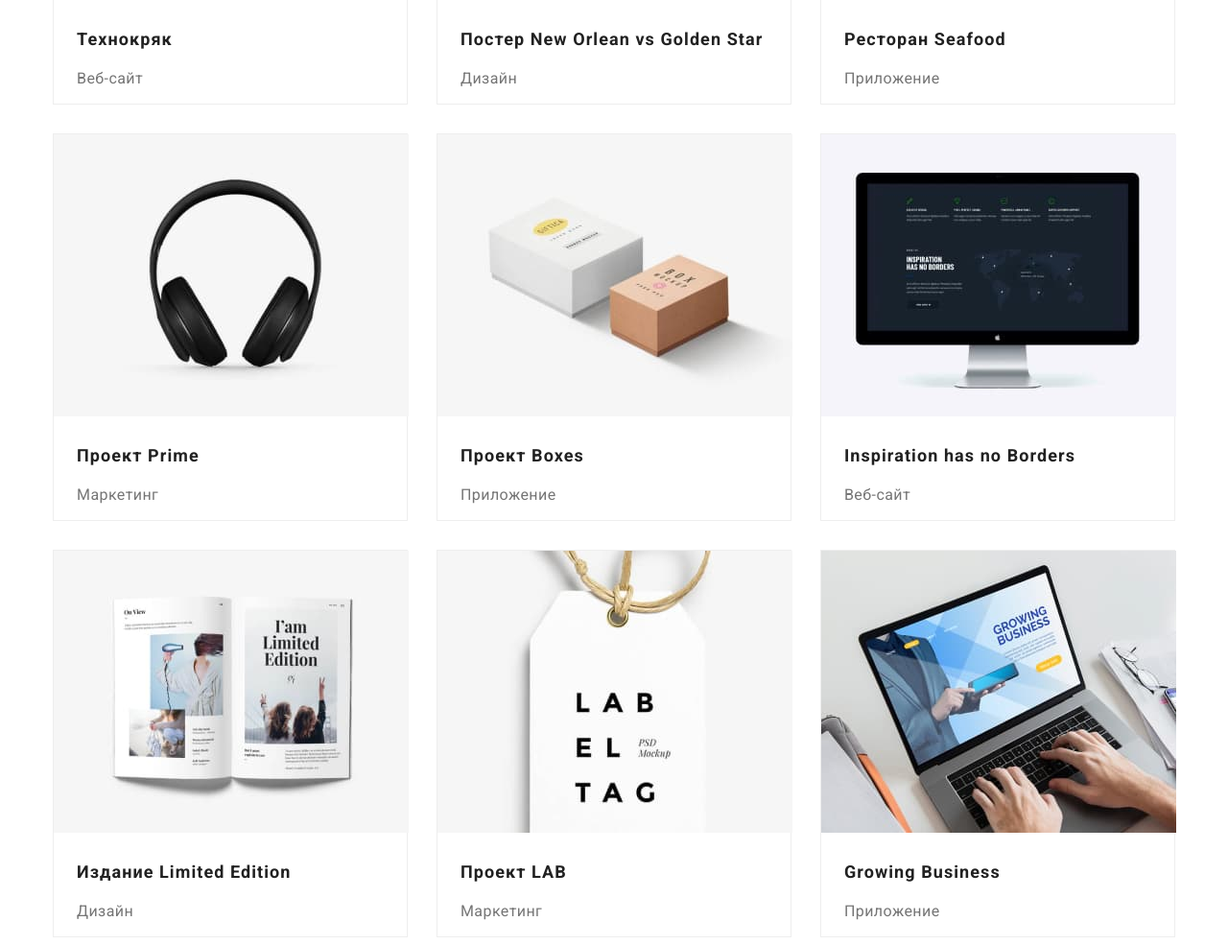
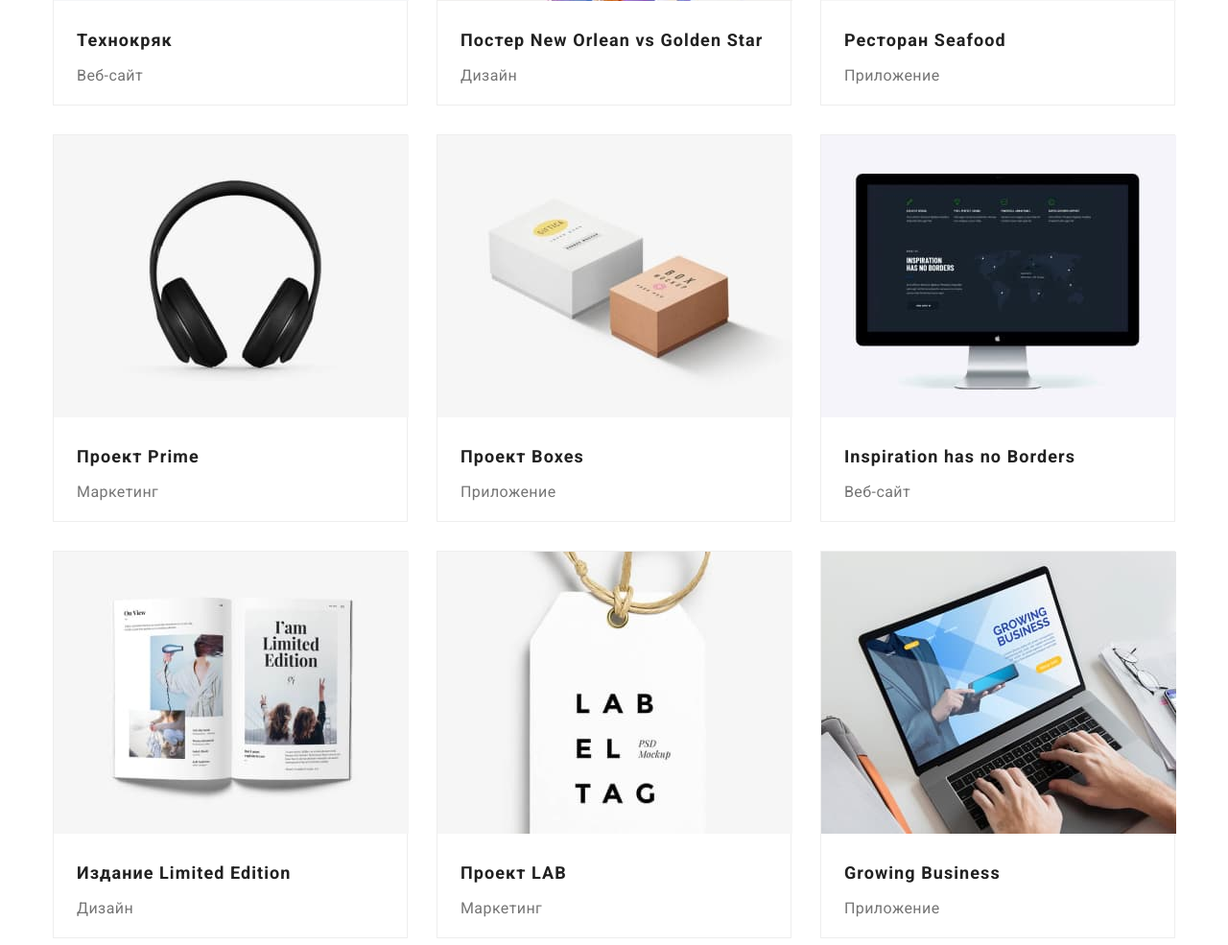
Before and after one commit to lavinashop/goit-markup-hw-08, a plain HTML site: page portfolio.html in a window 1280 px wide. Shown: the part 541-1526 px from the top of the page at 96% size. Drawn offline with nearby package versions, Linux system fonts and the light colour scheme.

Commit message:
правки3

```diff
--- a/css/style.css
+++ b/css/style.css
@@ -99,9 +99,11 @@ body {
   /*Header styles*/
    .header {
        background-color: inherit;
+       border-bottom: 1px solid #ECECEC;
    }
    .site-nav {
     display: flex;
+    margin-left: 93px;
 
 }
    .site-logo {
@@ -121,6 +123,7 @@ body {
    .main-nav {
        display: flex;
        align-items: center;
+
    }
 
    /*  .site-nav .item {
@@ -189,12 +192,12 @@ body {
   .section-hero {
       text-align: center;
     height: 600px;
+    padding: 200px 0;
     background: var(--footer-background-color)
   }
 
   .h1 {
     display: block;
-    padding-top: 200px;
     font-weight: 900;
 font-size: 44px;
 line-height: 1.36;
@@ -205,6 +208,10 @@ color: var(--main-light);
   }
 
   /* Advances styles */
+
+  .advances {
+    padding: 94px 0;
+  }
 
   .advances-title {
     line-height: 1.17;
@@ -220,8 +227,6 @@ color: var(--main-light);
 
   .section-blocks {
     display: flex;
-    margin-top: 94px;
-    margin-bottom: 94px;
     padding-left: 0;
   }
 
@@ -231,11 +236,14 @@ color: var(--main-light);
 
   /*Activity styles*/
 
+  .activity {
+    padding-bottom: 94px;
+  }
+
   .activity-blocks {
   display: flex;
   justify-content: space-between;
   margin-top: 50px;
-  margin-bottom: 94px;
   padding-left: 0;
   }
 
@@ -243,19 +251,18 @@ color: var(--main-light);
 
   .section-command {
       background: var(--badge-background-color);
+      padding: 50px 0 94px;
   }
 
   .command-block {
       display: flex;
       justify-content: space-between;
       padding-left: 0;
-      padding-top: 50px;
-      padding-bottom: 94px;
 
   }
 
   .block {
-      padding-top: 94px;
+     margin-bottom: 50px;
   }
 
    .section-card {
@@ -266,11 +273,14 @@ color: var(--main-light);
 border-radius: 0px 0px 4px 4px;
 }
 
+.card-info {
+    padding: 30px 0;
+}
+
 .card-name {
     font-weight: 500;
 font-size: 16px;
 line-height: 1.18;
-padding-top: 30px;
 text-align: center;
 }
 
@@ -287,10 +297,7 @@ text-align: center;
 .footer {
     background-color: var(--footer-background-color);
     height: 252px;
-}
-
-.footer-logo {
-    padding-top: 60px;
+    padding: 60px 0;
 }
 
 .footer-site-logo {
@@ -328,6 +335,10 @@ color: rgba(255, 255, 255, 0.6);
 }
 
 /* Portfolio styles */
+
+.portfolio {
+    padding: 94px 0;
+}
 
 .section-portfolio {
     display: flex;
@@ -370,7 +381,6 @@ color: var(--main-font-color);
 .portfolio-menu {
     display: flex;
     justify-content: center;
-    margin-top: 94px;
     padding-left: 0;
 }
 
@@ -390,19 +400,21 @@ border: 1px solid #EEEEEE;
     margin-right: 0;
 }
 
-.container-bg:nth-last-child(-n + 3) {
+/*.container-bg:nth-last-child(-n + 3) {
     margin-bottom: 94px;
+}*/
+
+.portfolio-container {
+    padding: 20px 24px;
 }
-
 .container-title {
-padding: 20px 24px 8px;
+margin-bottom: 4px;
 font-size: 18px;
 line-height: 2;
 letter-spacing: 0.06em;
 }
 
 .container-text {
-padding-left: 24px;
 font-size: 16px;
 line-height: 1.87;
 color: var(--secondary-font-color);
--- a/portfolio.html
+++ b/portfolio.html
@@ -35,7 +35,7 @@
         </div>
     </header>
     <main>
-        <section>
+        <section class="portfolio">
             <div class="container">
             <h1 class="section-title visually-hidden">Наше портфолио</h1>
           <ul class="portfolio-menu list">
@@ -48,24 +48,24 @@
         </div>
         <div class="container">
         <ul class="list section-portfolio">
-            <li class="container-bg"><img src="./images/img-15.jpg" width="370" alt="Технокряк"><h2 class="container-title">Технокряк</h2>
-            <p class="container-text">Веб-сайт</p></li>
-            <li class="container-bg"><img src="./images/img-10.jpg" width="370" alt="Постер New Orlean vs Golden Star"><h2 class="container-title">Постер New Orlean vs Golden Star</h2>
-                <p class="container-text">Дизайн</p></li>
-                <li class="container-bg"><img src="./images/img-11.jpg" width="370" alt="Ресторан Seafood"><h2 class="container-title">Ресторан Seafood</h2>
-                    <p class="container-text">Приложение</p></li>
-                    <li class="container-bg"><img src="./images/img-12.jpg" width="370" alt="Проект Prime"><h2 class="container-title">Проект Prime</h2>
-                        <p class="container-text">Маркетинг</p></li>
-                        <li class="container-bg"><img src="./images/img-13.jpg" width="370" alt="Проект Boxes"><h2 class="container-title">Проект Boxes</h2>
-                            <p class="container-text">Приложение</p></li>
-                            <li class="container-bg"><img src="./images/img-14.jpg" width="370" alt="Inspiration has no Borders"><h2 class="container-title">Inspiration has no Borders</h2>
-                                <p class="container-text">Веб-сайт</p></li>
-                                <li class="container-bg"><img src="./images/img-7.jpg" width="370" alt="Издание Limited Edition"><h2 class="container-title">Издание Limited Edition</h2>
-                                    <p class="container-text">Дизайн</p></li>
-                                    <li class="container-bg"><img src="./images/img-8.jpg" width="370" alt="Проект LAB"><h2 class="container-title">Проект LAB</h2>
-                                        <p class="container-text">Маркетинг</p></li>
-                                        <li class="container-bg"><img src="./images/img-9.jpg" width="370" alt="Growing Business"><h2 class="container-title">Growing Business</h2>
-                                            <p class="container-text">Приложение</p></li>
+            <li class="container-bg"><img src="./images/img-15.jpg" width="370" alt="Технокряк"><div class="portfolio-container"><h2 class="container-title">Технокряк</h2>
+            <p class="container-text">Веб-сайт</p></div></li>
+            <li class="container-bg"><img src="./images/img-10.jpg" width="370" alt="Постер New Orlean vs Golden Star"><div class="portfolio-container"><h2 class="container-title">Постер New Orlean vs Golden Star</h2>
+                <p class="container-text">Дизайн</p></div></li>
+                <li class="container-bg"><img src="./images/img-11.jpg" width="370" alt="Ресторан Seafood"><div class="portfolio-container"><h2 class="container-title">Ресторан Seafood</h2>
+                    <p class="container-text">Приложение</p></div></li>
+                    <li class="container-bg"><img src="./images/img-12.jpg" width="370" alt="Проект Prime"><div class="portfolio-container"><h2 class="container-title">Проект Prime</h2>
+                        <p class="container-text">Маркетинг</p></div></li>
+                        <li class="container-bg"><img src="./images/img-13.jpg" width="370" alt="Проект Boxes"><div class="portfolio-container"><h2 class="container-title">Проект Boxes</h2>
+                            <p class="container-text">Приложение</p></div></li>
+                            <li class="container-bg"><img src="./images/img-14.jpg" width="370" alt="Inspiration has no Borders"><div class="portfolio-container"><h2 class="container-title">Inspiration has no Borders</h2>
+                                <p class="container-text">Веб-сайт</p></div></li>
+                                <li class="container-bg"><img src="./images/img-7.jpg" width="370" alt="Издание Limited Edition"><div class="portfolio-container"><h2 class="container-title">Издание Limited Edition</h2>
+                                    <p class="container-text">Дизайн</p></div></li>
+                                    <li class="container-bg"><img src="./images/img-8.jpg" width="370" alt="Проект LAB"><div class="portfolio-container"><h2 class="container-title">Проект LAB</h2>
+                                        <p class="container-text">Маркетинг</p></div></li>
+                                        <li class="container-bg"><img src="./images/img-9.jpg" width="370" alt="Growing Business"><div class="portfolio-container"><h2 class="container-title">Growing Business</h2>
+                                            <p class="container-text">Приложение</p></div></li>
 
         </ul>
         </div>
```
Also changed, not shown: index.html (+10 -10 lines).
